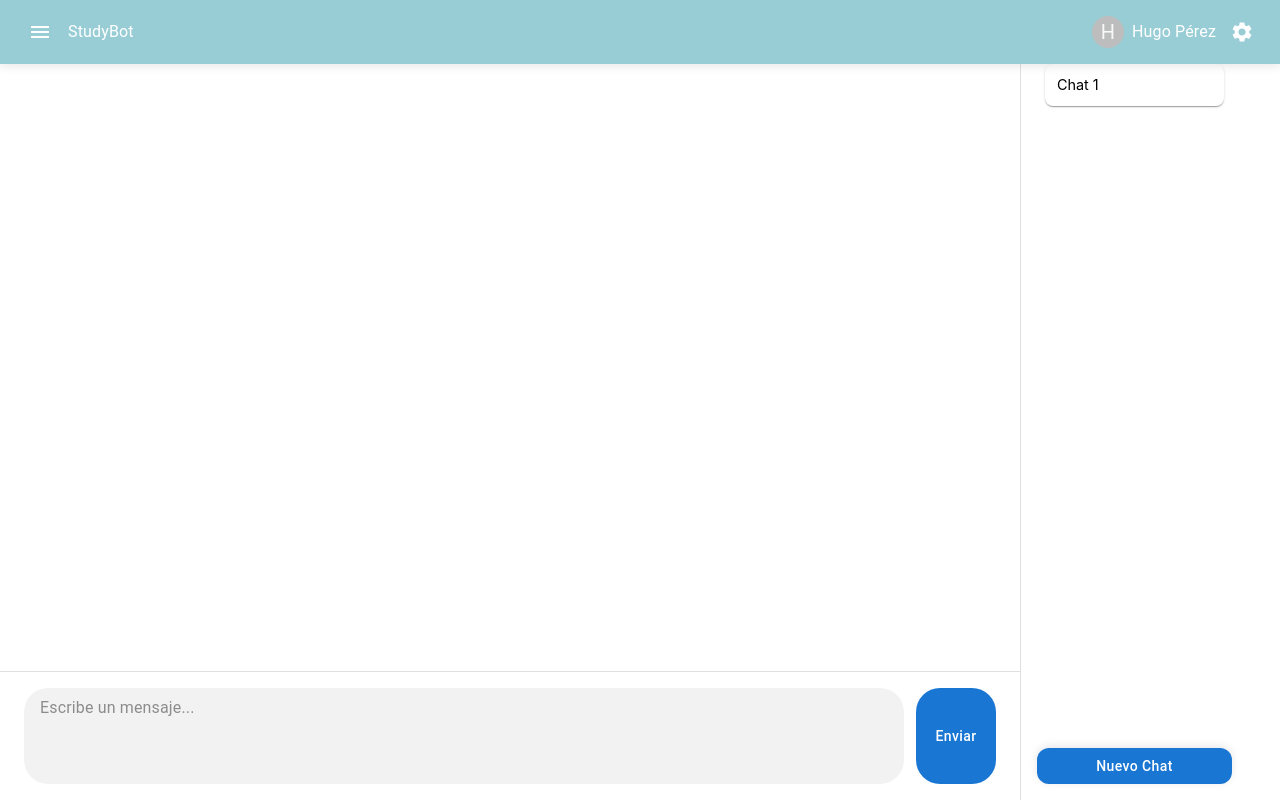
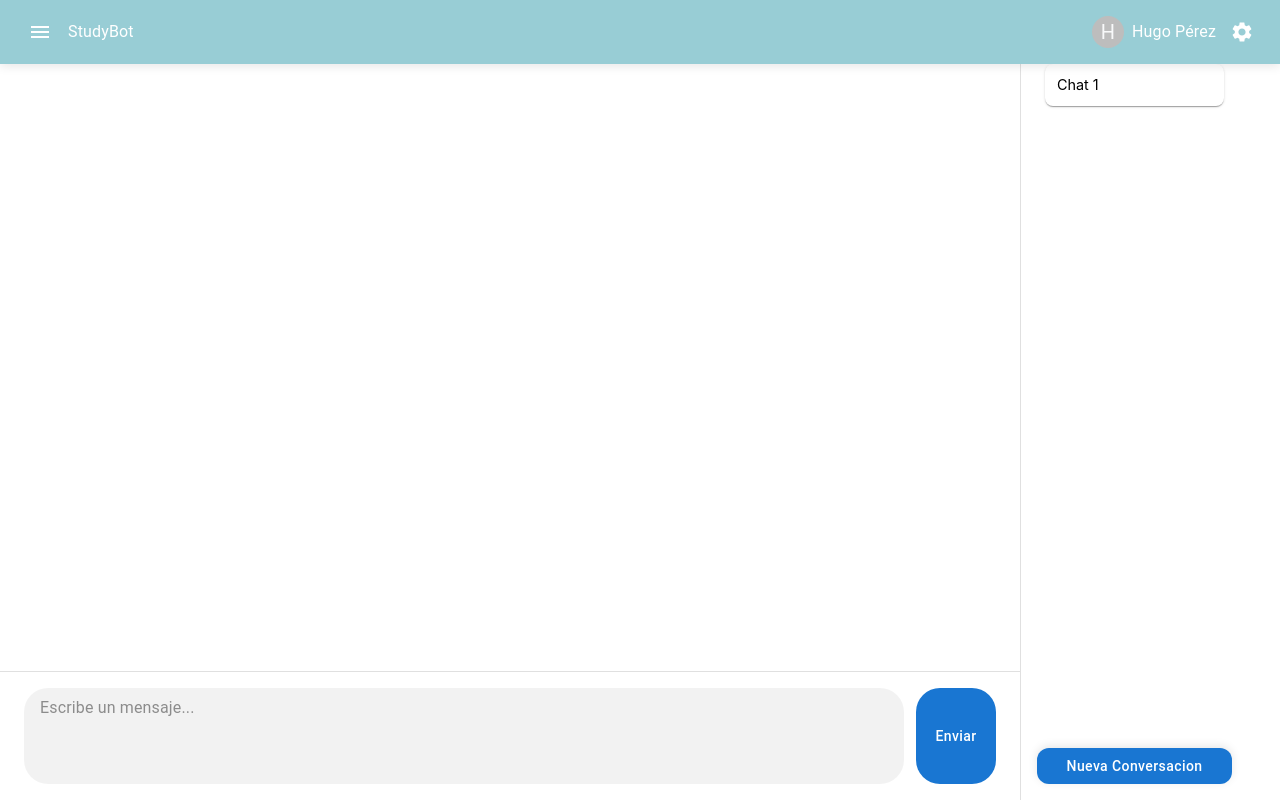
Before and after one commit to ElSenpaiSAMA/Proyecto_Study_Bot, a React (Create React App) app: page /chat in a window 1280 px wide. Built offline with nearby package versions, Linux system fonts and the light colour scheme.

Commit message:
cambios en chat

```diff
--- a/src/frontend/pages/ChatPage.js
+++ b/src/frontend/pages/ChatPage.js
@@ -195,7 +195,7 @@ const ChatPage = () => {
             borderRadius: "12px",
           }}
         >
-          Nuevo Chat
+          Nueva Conversacion
         </Button>
       </Box>
     </Box>
```
